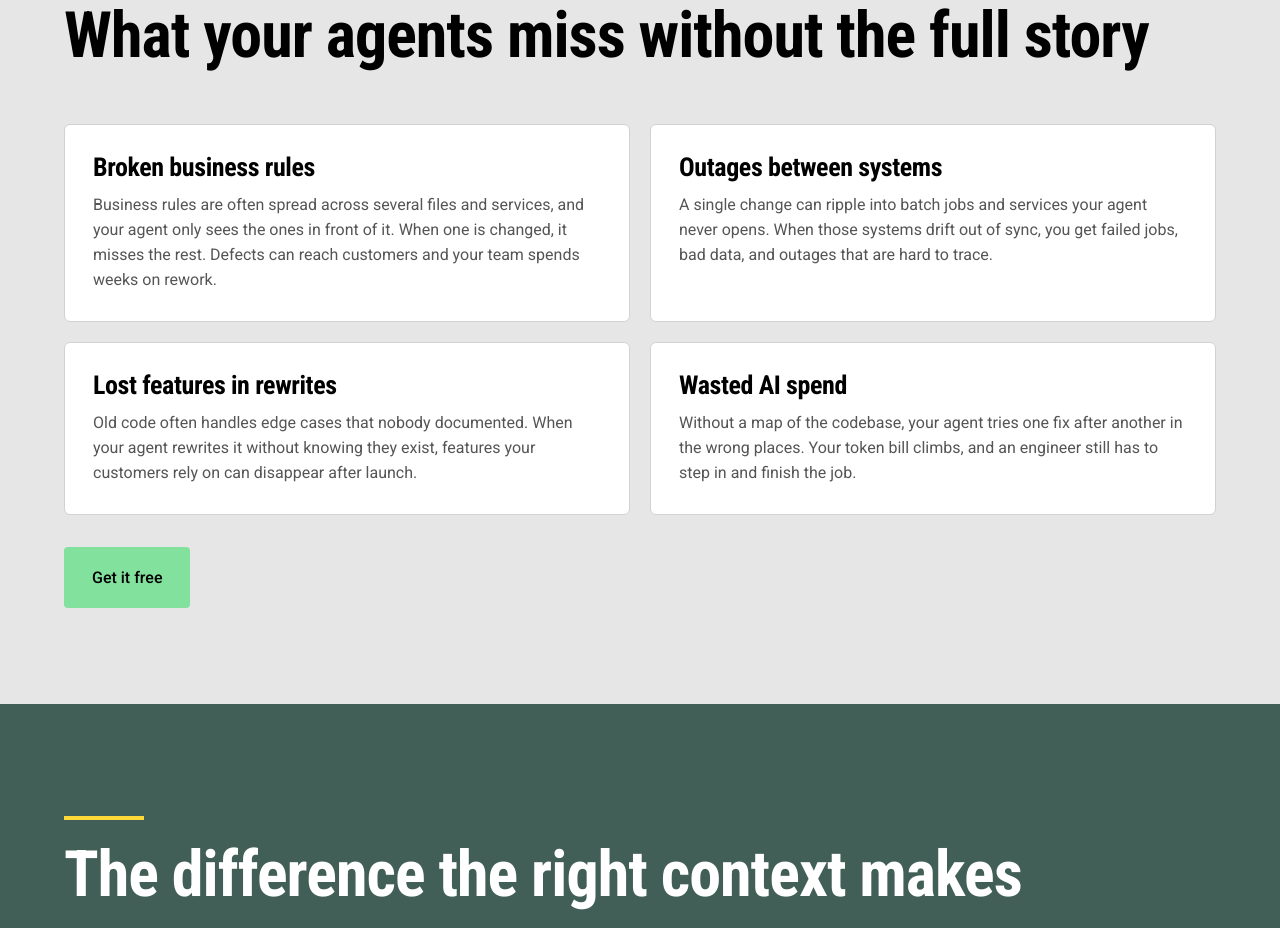
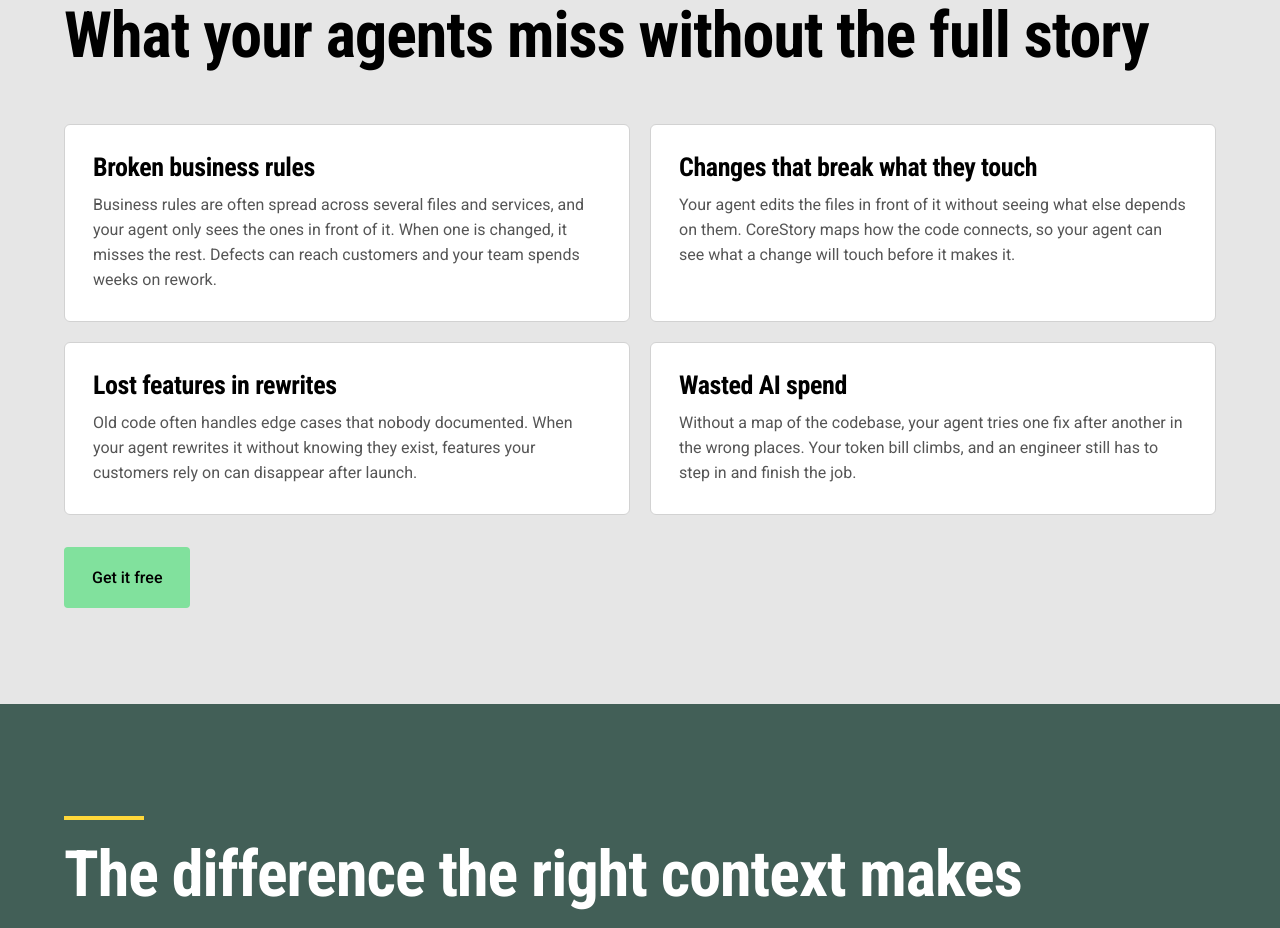
Before and after one commit to CoreStoryAI/corestoryai.github.io, a plain HTML site: page index.html in a window 1280 px wide. Shown: the part 974-1902 px from the top of the page. Drawn offline with Linux system fonts and the light colour scheme; no server answers.

Commit message:
copy(web): replace cross-system outages card with in-codebase change impact
v3 indexes one repository at a time; the outages-between-systems card
implied cross-system coverage the product does not provide.

Co-Authored-By: Claude Opus 5.5 <noreply@anthropic.com>

```diff
--- a/index.html
+++ b/index.html
@@ -94,8 +94,8 @@
         <p>Business rules are often spread across several files and services, and your agent only sees the ones in front of it. When one is changed, it misses the rest. Defects can reach customers and your team spends weeks on rework.</p>
       </div>
       <div class="fail">
-        <h3>Outages between systems</h3>
-        <p>A single change can ripple into batch jobs and services your agent never opens. When those systems drift out of sync, you get failed jobs, bad data, and outages that are hard to trace.</p>
+        <h3>Changes that break what they touch</h3>
+        <p>Your agent edits the files in front of it without seeing what else depends on them. CoreStory maps how the code connects, so your agent can see what a change will touch before it makes it.</p>
       </div>
       <div class="fail">
         <h3>Lost features in rewrites</h3>
```
